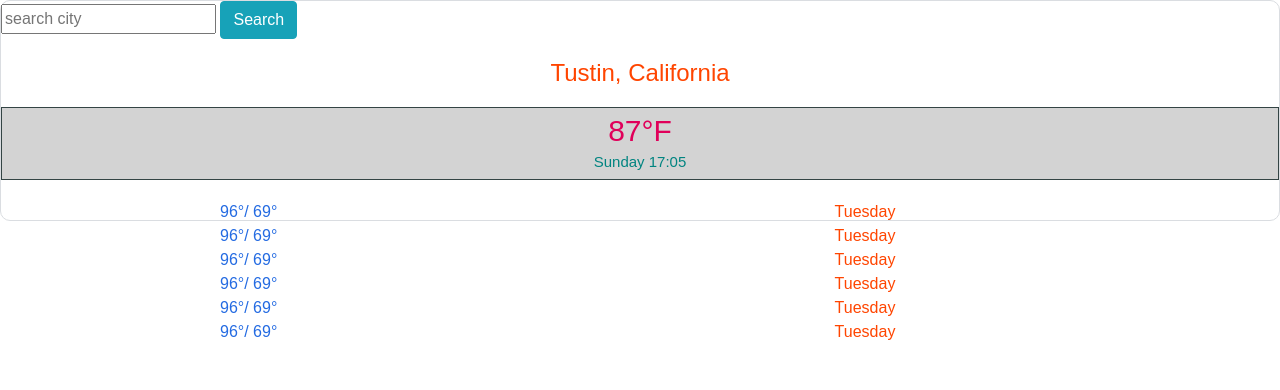
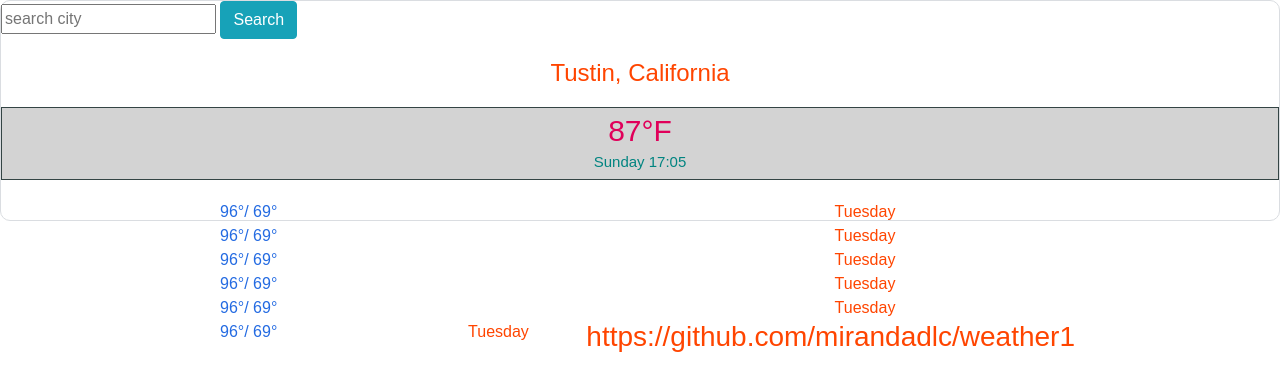
Before and after one commit to mirandadlc/weather1, a plain HTML site: page index.html in a window 1280 px wide. Drawn offline with nearby package versions, Linux system fonts and the light colour scheme.

Commit message:
Update index.html
added an h3

```diff
--- a/index.html
+++ b/index.html
@@ -74,6 +74,7 @@
               </div>
 
               <div class="col temp-day">Tuesday</div>
+              <h3>https://github.com/mirandadlc/weather1</h3>
             </div>
           </section>
         </div>
```
